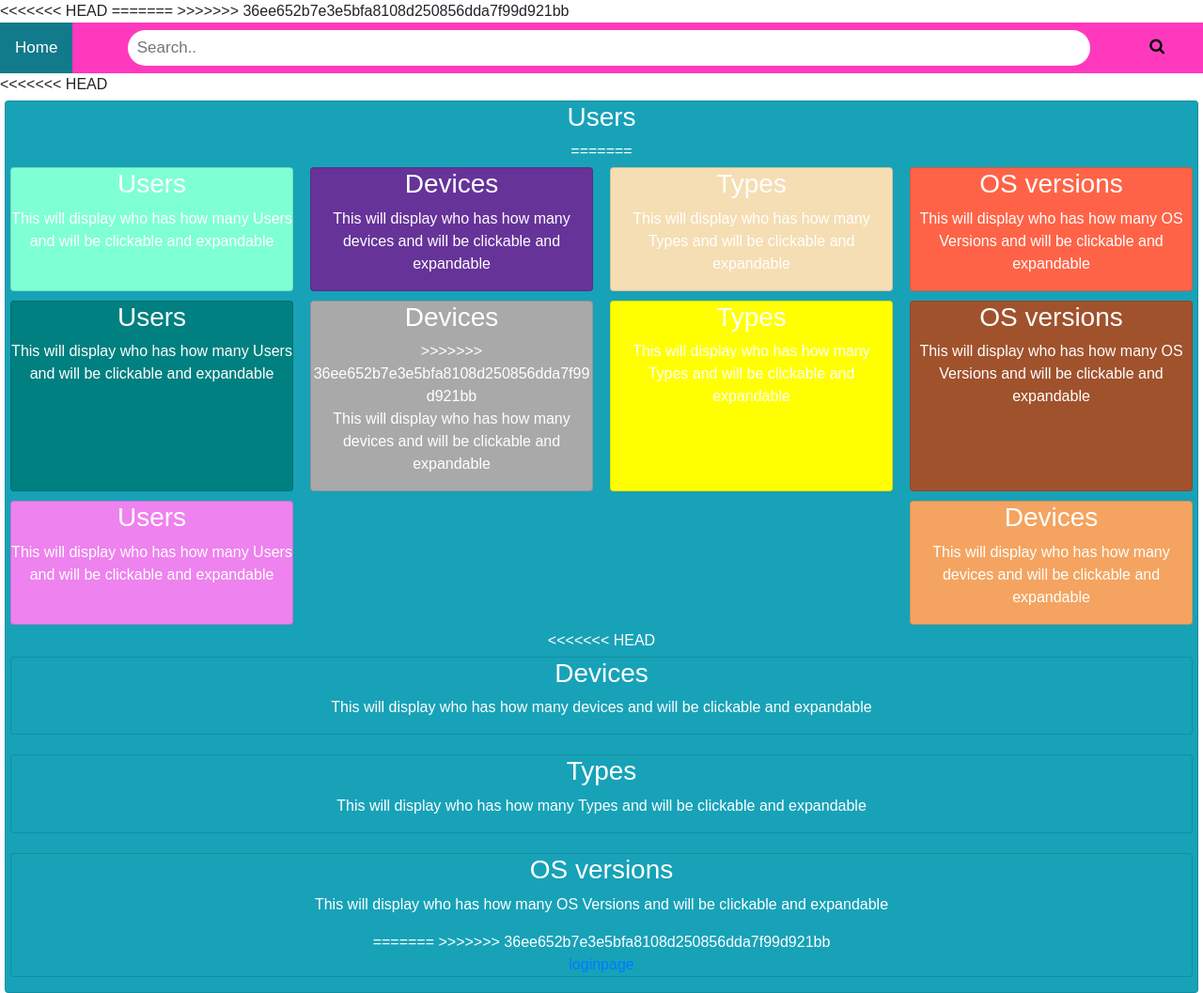
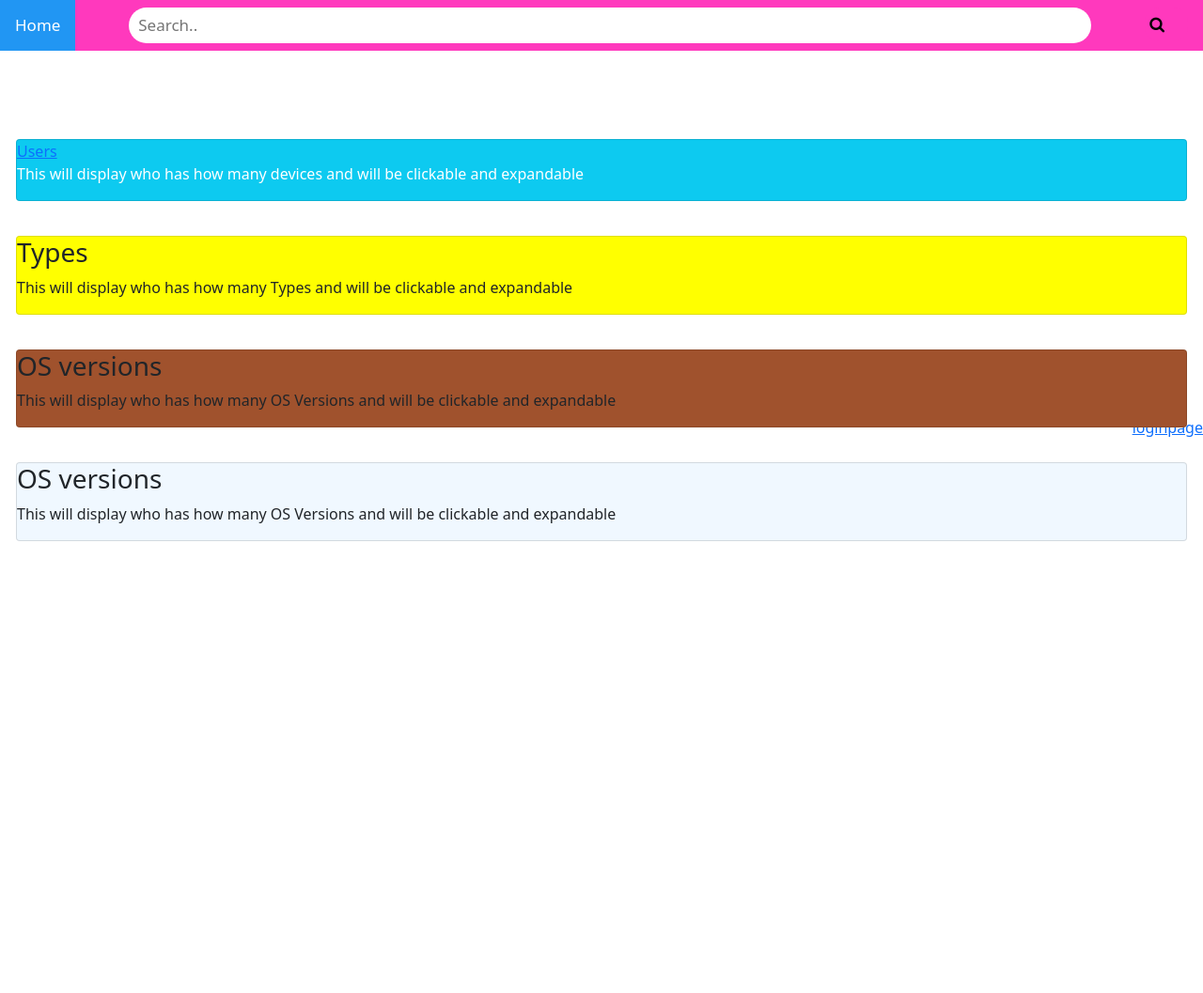
Before and after one commit to chrisczib/chrisczib.github.io, a plain HTML site: page dashboard.html in a window 1280 px wide. Shown: the whole page at 94% size. After the commit the page ends 800 px from the top, so only its background shows below. Drawn offline with nearby package versions, Linux system fonts and the light colour scheme.

Commit message:
big change

```diff
--- a/dashboard.css
+++ b/dashboard.css
@@ -9,26 +9,22 @@
   flex: 0 1 calc(25% - 1em);
   border-radius: 12px 12px;
   margin: 5px;
-  text-align: center;
-}
+  text-align: left;
+  width: auto;
 
 
-
-.container{
+}
+.card-container{
+  margin-top: 7%;
   display: flex;
   height: 300px;
   grid-template-columns: max-content(4);
   grid-auto-rows: auto;
   grid-gap: 1rem;
-  flex-flow: row wrap;
+  flex-flow: column nowrap;
   justify-content: space-around;
 
 }
-.cardddd{
-  border: 1px solid black;
-  border-radius: 4px;
-  padding: .5rem;
-  width: 20%;
-  margin: auto;
-
+.loginpage{
+  text-align: end;
 }
--- a/dashboard.html
+++ b/dashboard.html
@@ -3,14 +3,9 @@
 <head>
 <link rel="stylesheet" href="https://cdnjs.cloudflare.com/ajax/libs/font-awesome/4.7.0/css/font-awesome.min.css">
 <link rel="stylesheet" href="dashboard.css">
-<<<<<<< HEAD
-<link rel="stylesheet" href="https://stackpath.bootstrapcdn.com/bootstrap/4.3.1/css/bootstrap.min.css" integrity="sha384-ggOyR0iXCbMQv3Xipma34MD+dH/1fQ784/j6cY/iJTQUOhcWr7x9JvoRxT2MZw1T" crossorigin="anonymous">
-<script src="https://code.jquery.com/jquery-3.3.1.slim.min.js" integrity="sha384-q8i/X+965DzO0rT7abK41JStQIAqVgRVzpbzo5smXKp4YfRvH+8abtTE1Pi6jizo" crossorigin="anonymous"></script>
-<script src="https://cdnjs.cloudflare.com/ajax/libs/popper.js/1.14.7/umd/popper.min.js" integrity="sha384-UO2eT0CpHqdSJQ6hJty5KVphtPhzWj9WO1clHTMGa3JDZwrnQq4sF86dIHNDz0W1" crossorigin="anonymous"></script>
-<script src="https://stackpath.bootstrapcdn.com/bootstrap/4.3.1/js/bootstrap.min.js" integrity="sha384-JjSmVgyd0p3pXB1rRibZUAYoIIy6OrQ6VrjIEaFf/nJGzIxFDsf4x0xIM+B07jRM" crossorigin="anonymous"></script>
-=======
 <link rel="stylesheet" href="searchbar.css">
->>>>>>> 36ee652b7e3e5bfa8108d250856dda7f99d921bb
+<link href="https://cdn.jsdelivr.net/npm/bootstrap@5.0.0/dist/css/bootstrap.min.css" rel="stylesheet" integrity="sha384-wEmeIV1mKuiNpC+IOBjI7aAzPcEZeedi5yW5f2yOq55WWLwNGmvvx4Um1vskeMj0" crossorigin="anonymous">
+<script src="https://cdn.jsdelivr.net/npm/bootstrap@5.0.0/dist/js/bootstrap.bundle.min.js" integrity="sha384-p34f1UUtsS3wqzfto5wAAmdvj+osOnFyQFpp4Ua3gs/ZVWx6oOypYoCJhGGScy+8" crossorigin="anonymous"></script>
 </head>
 <body>
 
@@ -23,104 +18,39 @@
       </form>
     </div>
   </div>
-<<<<<<< HEAD
-<section class="cards">
+<section class="container-fluid card-container">
   <div class="card text-white bg-info mb-3">
-    <h3>Users</h3>
-=======
-<div class="centered">
-      <div class="card" style="background-color: aquamarine;">
-        <h3>Users</h3>
-
-        <p>This will display who has how many Users and will be clickable and expandable</p>
-
-    </div>
-    <div class="card" style="background-color: rebeccapurple;">
-      <h3>Devices</h3>
+    <a class="" href="http://">Users</a>
 
     <p>This will display who has how many devices and will be clickable and expandable</p>
 
     </div>
-    <div class="card" style="background-color: wheat;">
+    <div class="card mb-3" style="background-color: yellow;">
     <h3>Types</h3>
 
     <p>This will display who has how many Types and will be clickable and expandable</p>
 
     </div>
-    <div class="card" style="background-color: tomato;">
+    <div class="card mb-3" style="background-color: sienna;" >
     <h3>OS versions </h3>
 
     <p>This will display who has how many OS Versions and will be clickable and expandable</p>
 
     </div>
-    <div class="card" style="background-color: teal;">
-      <h3>Users</h3>
-
-      <p>This will display who has how many Users and will be clickable and expandable</p>
-
-    </div>
-    <div class="card" style="background-color: darkgray;">
-    <h3>Devices</h3>
->>>>>>> 36ee652b7e3e5bfa8108d250856dda7f99d921bb
-
-    <p>This will display who has how many devices and will be clickable and expandable</p>
-
-    </div>
-    <div class="card" style="background-color: yellow;">
-    <h3>Types</h3>
-
-    <p>This will display who has how many Types and will be clickable and expandable</p>
-
-    </div>
-    <div class="card" style="background-color: sienna;" >
+    <div class="card mb-3" style="background-color: aliceblue;" >
       <h3>OS versions </h3>
 
       <p>This will display who has how many OS Versions and will be clickable and expandable</p>
 
     </div>
-    <div class="card" style="background-color: violet;">
-      <h3>Users</h3>
 
-      <p>This will display who has how many Users and will be clickable and expandable</p>
 
   </div>
-    <div class="card" style="background-color: sandybrown;">
-    <h3>Devices</h3>
-
-    <p>This will display who has how many devices and will be clickable and expandable</p>
-
+</section>
+<div class="loginpage">
+  <a href="loginpage.html">loginpage</a>
 </div>
 
-</div>
-<<<<<<< HEAD
-<div class="card text-white bg-info mb-3">
-  <h3>Devices</h3>
-
-  <p>This will display who has how many devices and will be clickable and expandable</p>
-
-</div>
-<div class="card text-white bg-info mb-3">
-  <h3>Types</h3>
-
-  <p>This will display who has how many Types and will be clickable and expandable</p>
-
-</div>
-<div class="card text-white bg-info mb-3">
-  <h3>OS versions </h3>
-
-  <p>This will display who has how many OS Versions and will be clickable and expandable</p>
-=======
-
-
->>>>>>> 36ee652b7e3e5bfa8108d250856dda7f99d921bb
-
-
-
-
-
-
-
-<a href="loginpage.html">loginpage</a>
 
 
 
```
Also changed, not shown: package-lock.json (added). Lines whose indentation alone changed are shown as unchanged.
